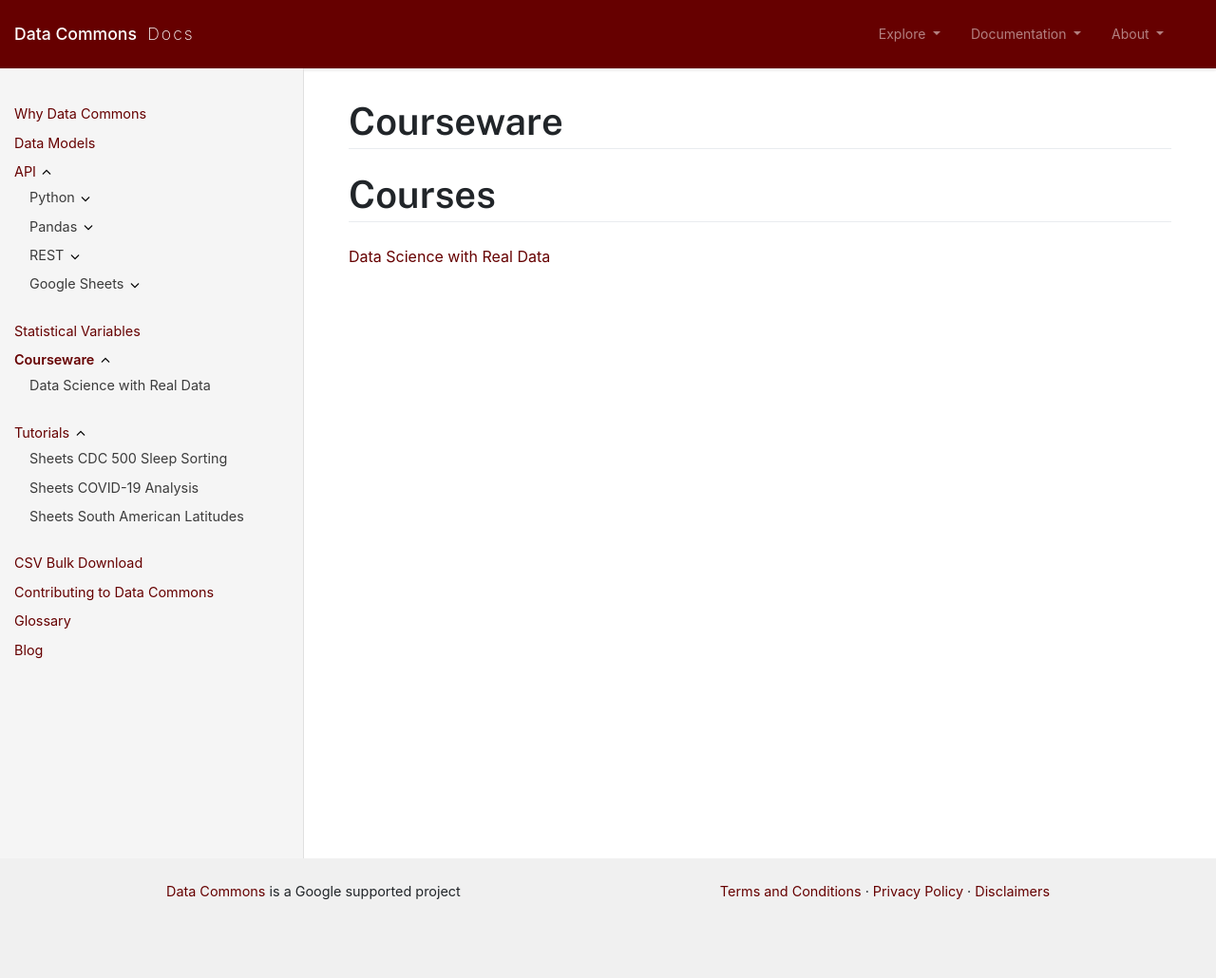
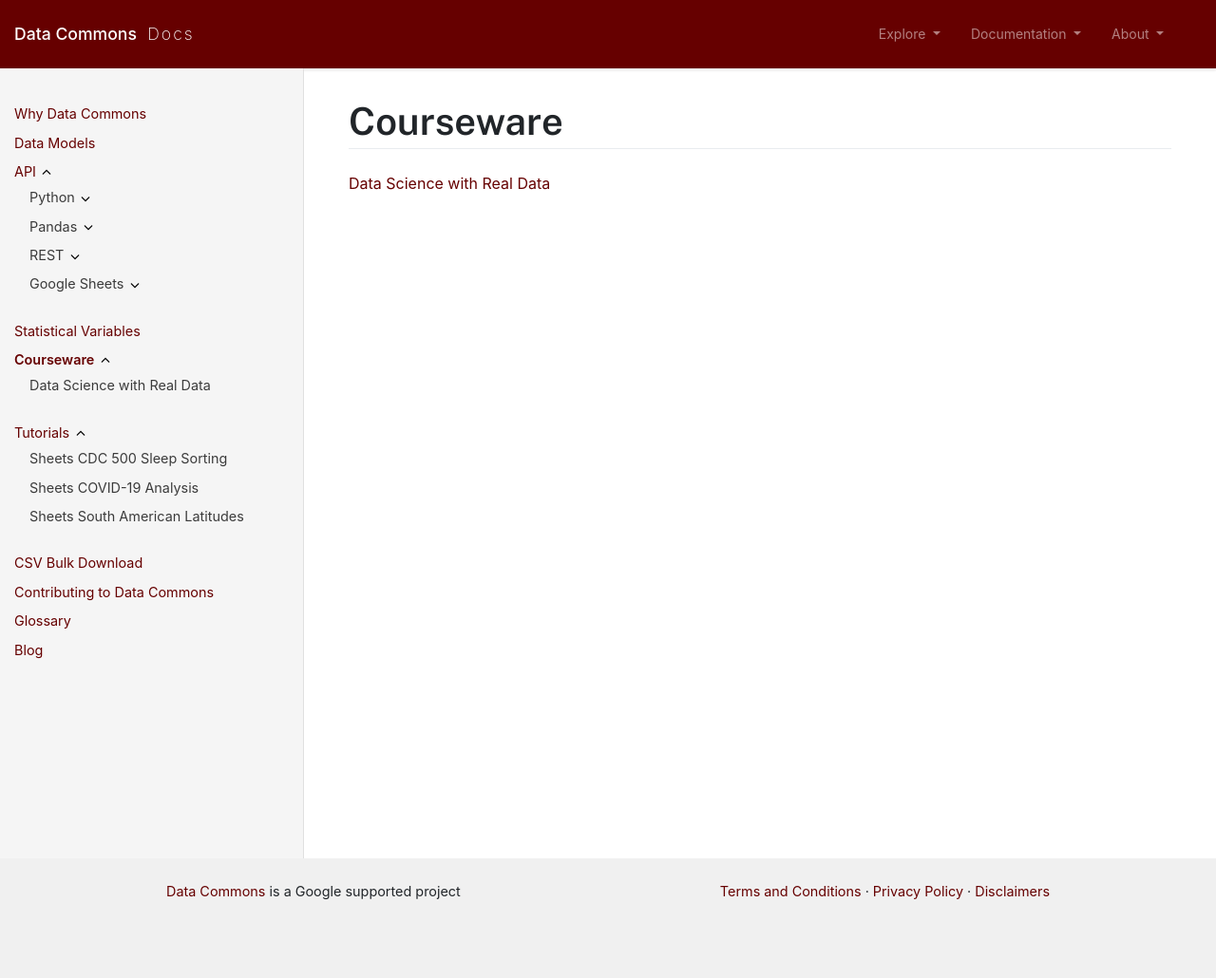
Before and after one commit to datacommonsorg/docsite, a Jekyll site: the page built from courseware/index.md, in a window 1280 px wide. Shown: the whole page at 95% size. Built offline with Jekyll 4.4.1, drawn with Linux system fonts in a browser that asks for light colours; comment, search, counter and statistics services are not loaded.

Commit message:
Default courseware landing page

```diff
--- a/courseware/index.md
+++ b/courseware/index.md
@@ -7,6 +7,4 @@ has_children: true
 
 # Courseware
 
-# Courses
-
 [Data Science with Real Data](/courseware/intro_data_science.html)
```
